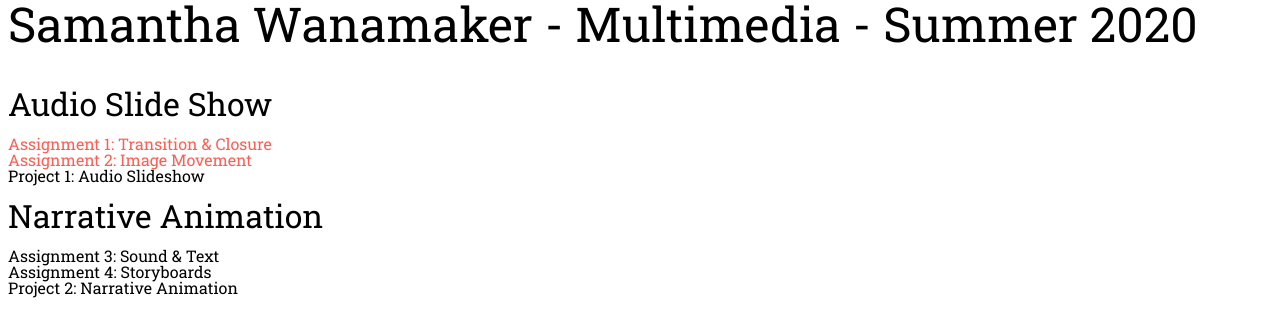
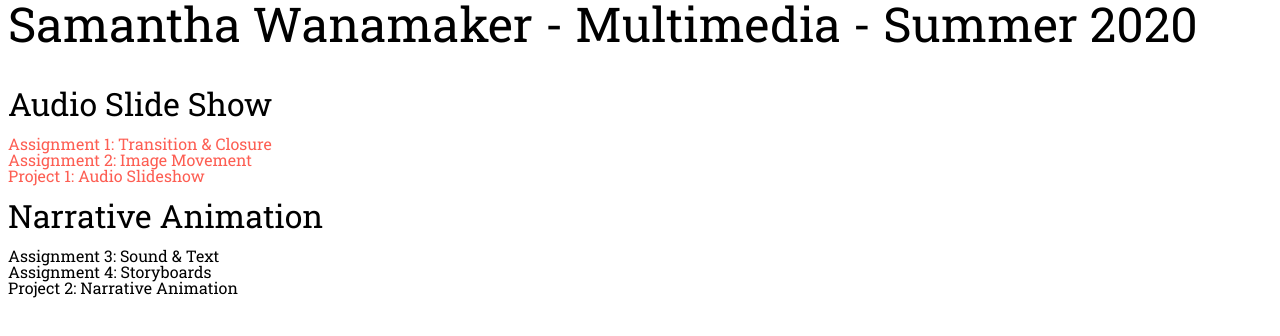
Before and after one commit to swanamak/swanamak.github.io, a plain HTML site: page index.html in a window 1280 px wide. Drawn offline with Linux system fonts and the light colour scheme.

Commit message:
project1

```diff
--- a/index.html
+++ b/index.html
@@ -16,7 +16,7 @@
             <h2 class="title">Audio Slide Show</h2>
             <p><a href="assignment1.html">Assignment 1: Transition & Closure</a></p>
             <p><a href="https://youtu.be/qnOxVQN4DQY">Assignment 2: Image Movement</a></p>
-            <p>Project 1: Audio Slideshow</p>
+            <p><a href="https://youtu.be/YRURWe3c1iM">Project 1: Audio Slideshow</a></p>
             <h2 class="title">Narrative Animation</h2>
             <p>Assignment 3: Sound & Text</p>
             <p>Assignment 4: Storyboards</p>
```
